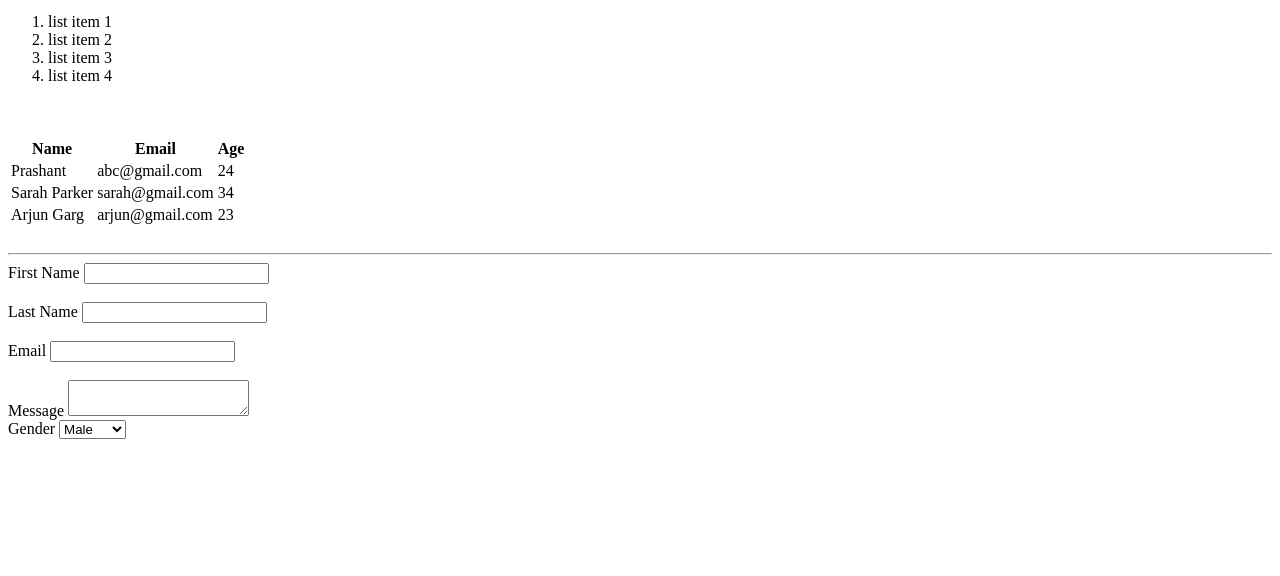
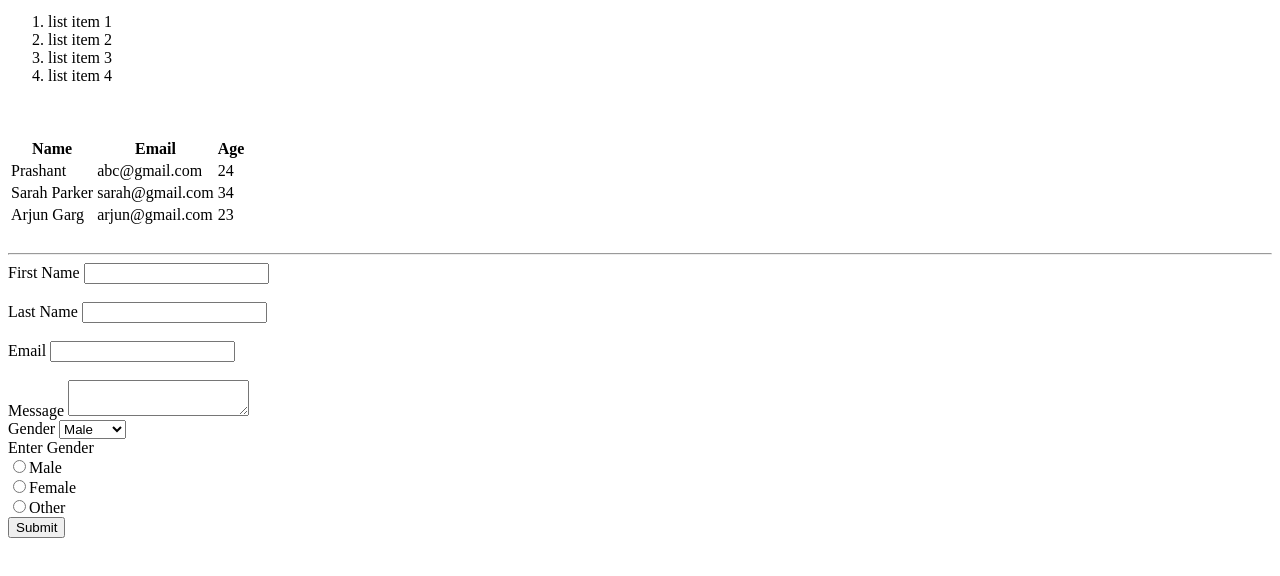
Before and after one commit to prashant6/HTML, a plain HTML site: page index.html in a window 1280 px wide. Shown: the part 503-1079 px from the top of the page. Drawn offline with Linux system fonts and the light colour scheme.

Commit message:
radio button

```diff
--- a/index.html
+++ b/index.html
@@ -115,11 +115,20 @@
 					<option value="female">Female</option>
 					<option value="other">Other</option>
 				</select>
+
 			</div>
+			</form>
+
+			<!--Radio Button-->
+		<form action="process.php" method="post">
+			<label>Enter Gender</label> <br>
+			<input type="radio" name="gender" value="male">Male <br>
+			<input type="radio" name="gender" value="female">Female <br>
+			<input type="radio" name="gender" value="other">Other <br>
+			<input type="submit" value="Submit">
+		</form>
 
 
-
-		</form>
 		<div style="margin-top:500px"></div>
 	</body>
 </html>
```
